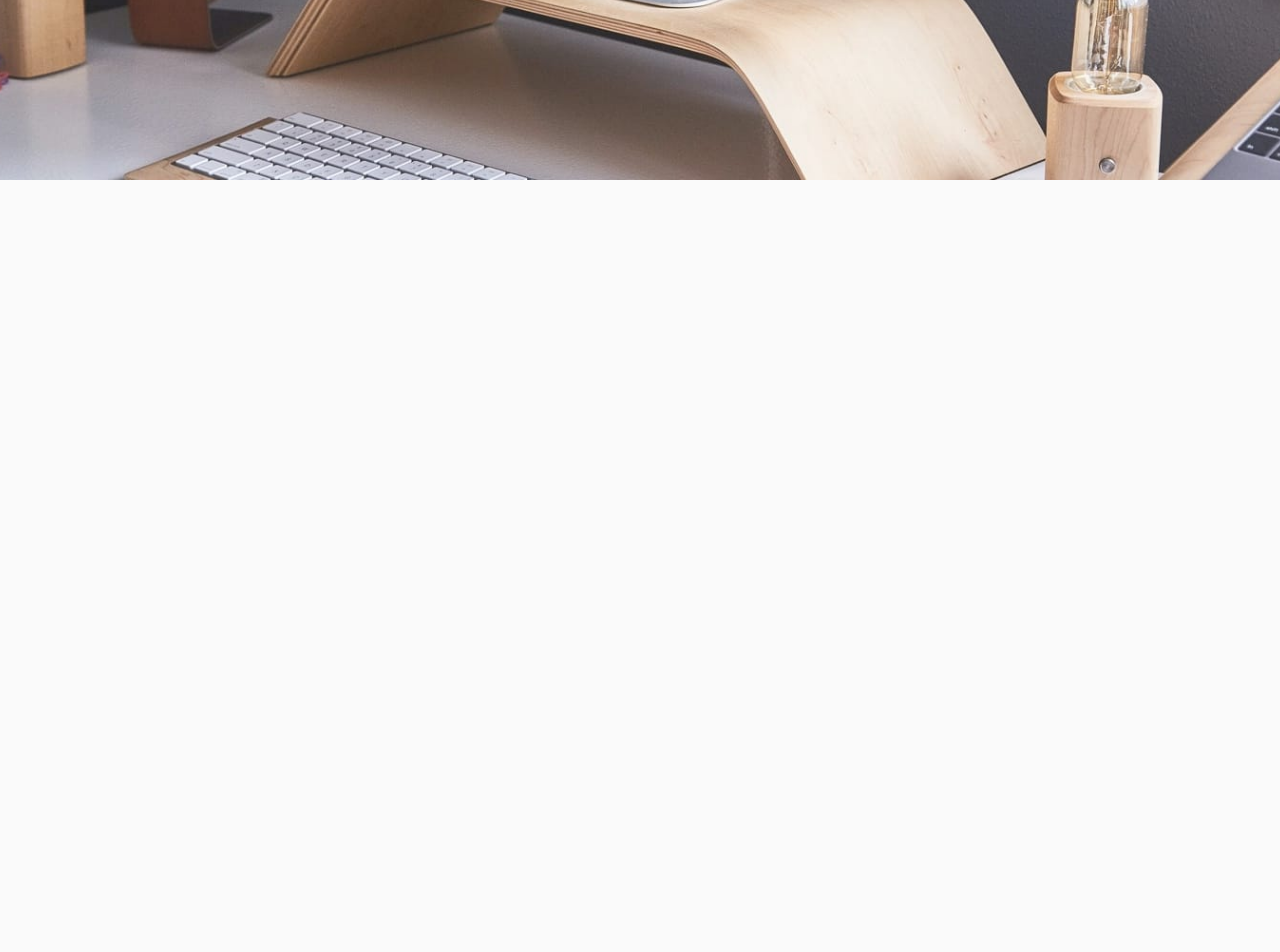
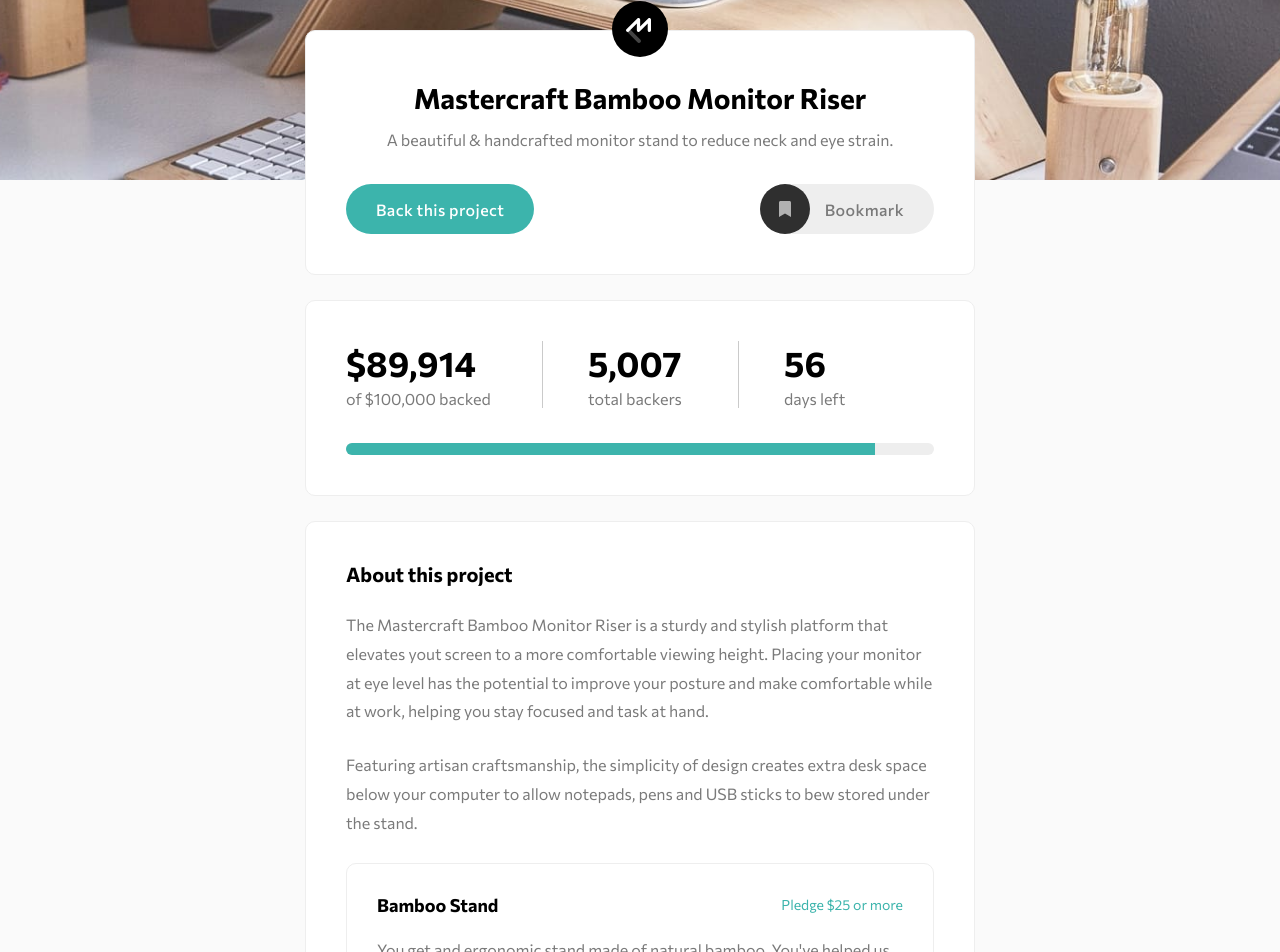
Before and after one commit to SubxX/croudfunding-app-ui, a React (Create React App) app: page / in a window 1280 px wide. Shown: the part 200-1152 px from the top of the page. Before the commit the page ends 800 px from the top, so only its background shows below. Built offline with nearby package versions, Linux system fonts and the light colour scheme.

Commit message:
Dekstop design done

```diff
--- a/src/App.tsx
+++ b/src/App.tsx
@@ -1,11 +1,19 @@
 import Hero from "./components/Hero";
 import Nav from "./components/Nav";
+import ProjectDetails from "./components/ProjectDetails";
+import ProjectHeader from "./components/ProjectHeader";
+import ProjectMetaData from "./components/ProjectMetaData";
 
 function App() {
   return (
     <div className="App">
       <Nav />
       <Hero />
+      <div className="wrapper">
+        <ProjectHeader />
+        <ProjectMetaData />
+        <ProjectDetails />
+      </div>
     </div>
   );
 }
--- /dev/null
+++ b/src/components/ProjectDetails.tsx
@@ -0,0 +1,30 @@
+import Main from "./sub-components/Main";
+import Product from "./sub-components/Product";
+
+const ProjectDetails = () => {
+  return (
+    <Main className="project-details">
+      <p>About this project</p>
+      <div className="sub-points text-gray">
+        <span>
+          The Mastercraft Bamboo Monitor Riser is a sturdy and stylish platform
+          that elevates yout screen to a more comfortable viewing height.
+          Placing your monitor at eye level has the potential to improve your
+          posture and make comfortable while at work, helping you stay focused
+          and task at hand.
+        </span>
+        <span>
+          Featuring artisan craftsmanship, the simplicity of design creates
+          extra desk space below your computer to allow notepads, pens and USB
+          sticks to bew stored under the stand.
+        </span>
+      </div>
+      <div className="products-wrapper">
+        <Product />
+        <Product />
+      </div>
+    </Main>
+  );
+};
+
+export default ProjectDetails;
--- /dev/null
+++ b/src/components/ProjectHeader.tsx
@@ -0,0 +1,43 @@
+import Main from "./sub-components/Main";
+import { FaBookmark } from "react-icons/fa";
+
+const ProjectHeader = () => {
+  return (
+    <Main className="text-center project-header relative">
+      <div className="project-logo">
+        <svg width="56" height="56">
+          <g fill="none" fillRule="evenodd">
+            <circle fill="#000" cx="28" cy="28" r="28" />
+            <g fillRule="nonzero">
+              <path
+                d="M15.565 28.565a1.93 1.93 0 012.606-.113l.122.113 10.142 10.142a1.93 1.93 0 01-2.606 2.84l-.122-.112-10.142-10.142a1.93 1.93 0 010-2.728z"
+                fill="#444"
+              />
+              <path
+                d="M36.19 17.48c1.006-.996 2.706-.34 2.805 1.026l.005.126v10.736c0 .9-.737 1.629-1.646 1.629a1.64 1.64 0 01-1.642-1.507l-.005-.122v-6.805l-8.043 7.957c-1.006.996-2.707.34-2.806-1.026l-.004-.126v-6.805L16.81 30.52a1.66 1.66 0 01-2.224.095l-.105-.095a1.616 1.616 0 01-.096-2.2l.096-.103L25.336 17.48c1.006-.996 2.707-.34 2.806 1.026l.004.126v6.804l8.043-7.956z"
+                fill="#FFF"
+              />
+            </g>
+          </g>
+        </svg>
+      </div>
+
+      <h1>Mastercraft Bamboo Monitor Riser</h1>
+      <p className="text-gray">
+        A beautiful &amp; handcrafted monitor stand to reduce neck and eye
+        strain.
+      </p>
+      <div className="actions flex items-center justify-between">
+        <button className="btn btn-default">Back this project</button>
+        <button className="btn btn-gray btn-icon">
+          <div className="icon">
+            <FaBookmark />
+          </div>
+          <span>Bookmark</span>
+        </button>
+      </div>
+    </Main>
+  );
+};
+
+export default ProjectHeader;
--- /dev/null
+++ b/src/components/ProjectMetaData.tsx
@@ -0,0 +1,27 @@
+import Main from "./sub-components/Main";
+
+const ProjectMetaData = () => {
+  return (
+    <Main className="project-metadata">
+      <div className="project-metadata-grid">
+        <div>
+          <p>$89,914</p>
+          <span className="text-gray">of $100,000 backed</span>
+        </div>
+        <div>
+          <p>5,007</p>
+          <span className="text-gray">total backers</span>
+        </div>
+        <div>
+          <p>56</p>
+          <span className="text-gray">days left</span>
+        </div>
+      </div>
+      <div className="project-progress">
+        <div className="project-progress-amount"></div>
+      </div>
+    </Main>
+  );
+};
+
+export default ProjectMetaData;
--- /dev/null
+++ b/src/components/sub-components/Main.tsx
@@ -0,0 +1,5 @@
+export const Main = ({ children, className }: any) => {
+  return <div className={`main-div ${className}`}>{children}</div>;
+};
+
+export default Main;
--- /dev/null
+++ b/src/components/sub-components/Product.tsx
@@ -0,0 +1,26 @@
+const Product = () => {
+  return (
+    <div className="product">
+      <div className="product-header">
+        <p>Bamboo Stand</p>
+        <span className="text-primary text-xs">Pledge $25 or more</span>
+      </div>
+      <div className="product-detail text-gray">
+        <p>
+          You get and ergonomic stand made of natural bamboo. You've helped us
+          launch or promotional campaign, and you'll be added to a special
+          Backer member list.
+        </p>
+      </div>
+      <div className="product-extras">
+        <div className="flex items-center">
+          <p>64</p>
+          <span className="text-gray text-xs">left</span>
+        </div>
+        <button className="btn btn-default">Select Reward</button>
+      </div>
+    </div>
+  );
+};
+
+export default Product;
--- a/src/styles.css
+++ b/src/styles.css
@@ -4,12 +4,14 @@
   --primary-light: #3cb4ac;
   --black: #000000;
   --gray: #7a7a7a;
+  --gray-light: #eeeeee;
   --radius: 10px;
 }
 body {
   font-family: "Commissioner", sans-serif;
   font-size: 16px;
   background: #fafafa;
+  color: var(--black);
 }
 *,
 *::after,
@@ -21,7 +23,100 @@ body {
 button {
   background: none;
   border: none;
+  font-family: inherit;
   cursor: pointer;
+  font-size: inherit;
+}
+button:focus {
+  outline: none;
+}
+.text-xs {
+  font-size: 14px;
+}
+.text-primary {
+  color: var(--primary-light);
+}
+.relative {
+  position: relative;
+}
+.flex {
+  display: flex;
+}
+.items-center {
+  align-items: center;
+}
+.justify-between {
+  justify-content: space-between;
+}
+.flex-wrap {
+  flex-wrap: wrap;
+}
+.w-full {
+  width: 100%;
+}
+.text-gray {
+  color: var(--gray);
+}
+.text-center {
+  text-align: center;
+}
+.wrapper {
+  position: relative;
+  max-width: 700px;
+  margin: -80px auto 50px auto;
+  padding: 0 15px;
+}
+.wrapper > * + * {
+  margin-top: 25px;
+}
+.main-div {
+  border-radius: var(--radius);
+  background: #fff;
+  padding: 40px 30px;
+  border: 1px solid var(--gray-light);
+}
+.btn {
+  height: 50px;
+  padding: 0 30px;
+  border-radius: 50px;
+  font-weight: 500;
+  letter-spacing: 0.4px;
+  position: relative;
+}
+.btn.btn-default {
+  background: var(--primary-light);
+  color: #fff;
+}
+.btn.btn-gray {
+  color: var(--gray);
+  background: var(--gray-light);
+}
+.btn.btn-icon {
+  padding-left: 65px;
+}
+.btn.btn-icon .icon {
+  position: absolute;
+  left: 0;
+  top: 0;
+  width: 50px;
+  height: 50px;
+  border-radius: 50px;
+  background: #2f2f2f;
+  color: #b1b1b1;
+  display: flex;
+  align-items: center;
+  justify-content: center;
+}
+.heading {
+  font-size: 28px;
+}
+@media (min-width: 700px) {
+  .main-div {
+    padding: 40px;
+  }
+  .wrapper {
+    margin-top: -150px;
+  }
 }
 
 /* START OF NAV  */
@@ -35,7 +130,7 @@ nav {
 nav .nav-container {
   max-width: 1100px;
   margin: 0 auto;
-  padding: 25px 20px;
+  padding: 25px 15px;
   display: flex;
   align-items: center;
   justify-content: space-between;
@@ -80,3 +175,145 @@ nav .menu-opener-btn {
   object-fit: cover;
 }
 /* END OF HERO  */
+
+/* Project Header*/
+.project-header {
+  padding-top: 50px;
+}
+.project-header h1 {
+  font-size: 28px;
+}
+.project-header p {
+  margin: 15px 0 35px 0;
+}
+.project-header .project-logo {
+  position: absolute;
+  left: 50%;
+  transform: translateX(-50%);
+  top: -30px;
+}
+.project-header .btn-gray span {
+  display: none;
+}
+.project-header .btn-gray {
+  padding: 0;
+  width: 50px;
+  flex: none;
+}
+.project-header .btn-default {
+  margin-right: 10px;
+}
+@media (min-width: 700px) {
+  .project-header .btn-gray span {
+    display: block;
+  }
+  .project-header .btn-gray {
+    padding: 0 30px 0 65px;
+    width: auto;
+  }
+}
+
+/* PROJECT META DATA */
+.project-metadata-grid {
+  display: grid;
+  margin-bottom: 35px;
+}
+.project-metadata-grid > * + * {
+  border-top: 1px solid #7a7a7a65;
+  padding: 20px 0;
+}
+.project-metadata-grid > div:first-child {
+  padding-bottom: 20px;
+}
+.project-metadata-grid > div:last-child {
+  padding-bottom: 0;
+}
+.project-metadata-grid p {
+  font-size: 35px;
+  font-weight: 700;
+  margin-bottom: 5px;
+}
+.project-metadata-grid span {
+  display: block;
+}
+.project-progress {
+  position: relative;
+  height: 12px;
+  border-radius: var(--radius);
+  background: var(--gray-light);
+  overflow: hidden;
+}
+.project-progress .project-progress-amount {
+  background: var(--primary-light);
+  height: 100%;
+  width: 90%;
+}
+
+@media (min-width: 700px) {
+  .project-metadata-grid {
+    grid-template-columns: 1fr 1fr 1fr;
+  }
+  .project-metadata-grid > div:first-child {
+    padding-bottom: 0;
+  }
+  .project-metadata-grid > * + * {
+    border-top: 0;
+    border-left: 1px solid #7a7a7a65;
+    padding: 0 0 0 45px;
+  }
+}
+
+/* Project Details */
+.project-details > p {
+  font-size: 20px;
+  font-weight: 700;
+  margin-bottom: 25px;
+}
+.project-details .sub-points span {
+  display: block;
+  line-height: 1.8;
+  font-size: 16px;
+  margin-bottom: 25px;
+}
+
+/* PRODUCT CARD */
+.products-wrapper > * + * {
+  margin-top: 20px;
+}
+.product {
+  padding: 30px;
+  border-radius: var(--radius);
+  border: 1px solid var(--gray-light);
+}
+.product .product-extras,
+.product .product-header {
+  display: flex;
+  align-items: center;
+  justify-content: space-between;
+  flex-wrap: wrap;
+}
+.product .product-header > * {
+  margin-bottom: 10px;
+}
+.product .product-extras > * {
+  margin-top: 20px;
+}
+
+.product .product-header p {
+  font-size: 18px;
+  font-weight: 700;
+}
+.product .product-detail {
+  margin-top: 10px;
+  line-height: 1.8;
+}
+
+.product .product-extras p {
+  font-size: 35px;
+  font-weight: 700;
+}
+.product .product-extras span {
+  padding-left: 10px;
+}
+@media (min-width: 768px) {
+}
```
